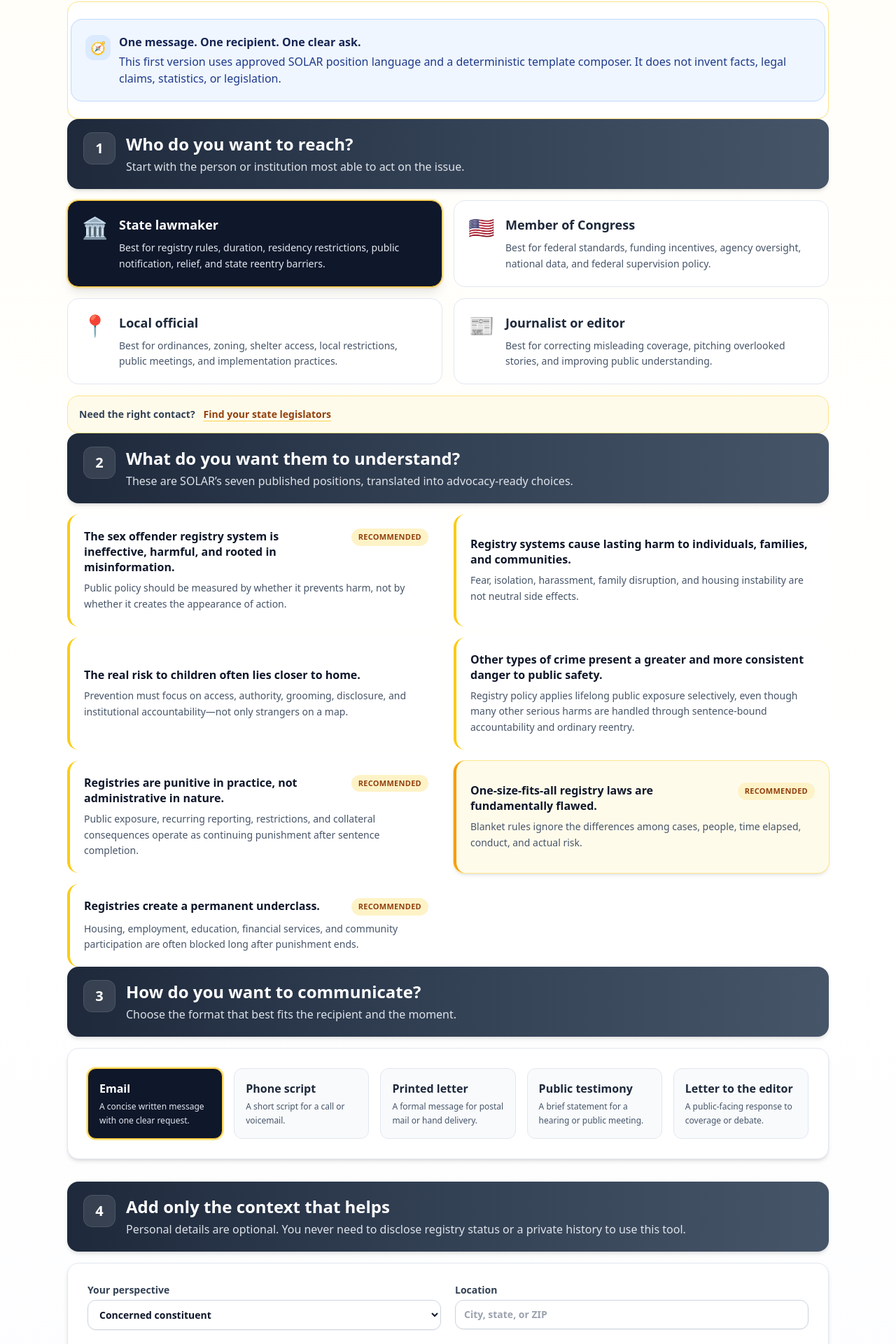
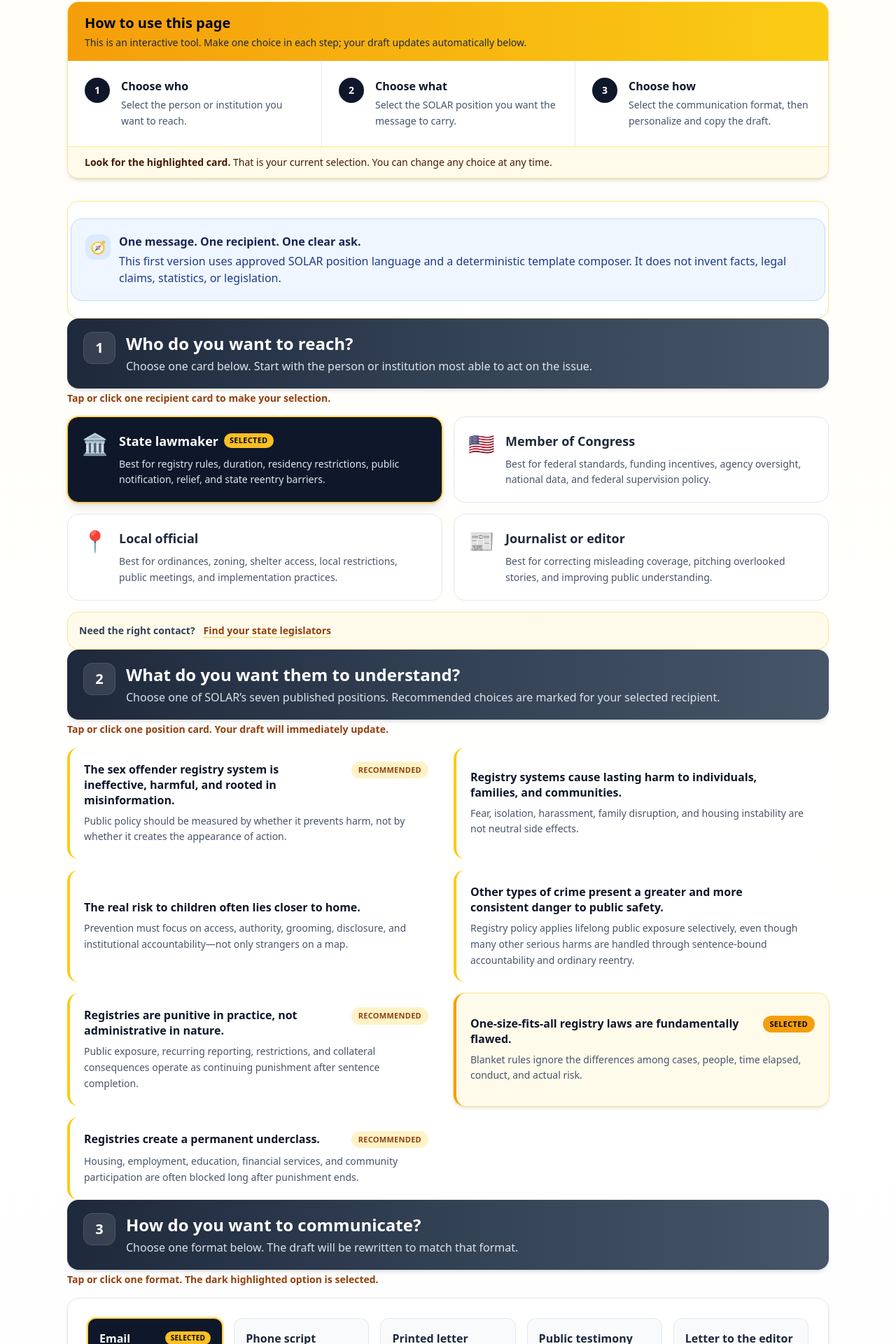
Before and after one commit to projectsolarrecon/Solar, a React (Vite) app: page /advocacy/action-hub in a window 1280 px wide. Shown: the part 864-2784 px from the top of the page at 70% size. Built offline with nearby package versions, Linux system fonts and the light colour scheme.

Commit message:
Clarify interactive Action Hub workflow

```diff
--- a/src/pages/AdvocacyActionHub.tsx
+++ b/src/pages/AdvocacyActionHub.tsx
@@ -139,6 +139,58 @@ export default function AdvocacyActionHub(): JSX.Element {
       <main className="max-w-6xl mx-auto px-4 sm:px-6 lg:px-8 py-8 sm:py-10">
         <ShareBar />
 
+        <section className="mb-8 overflow-hidden rounded-2xl border border-amber-200 bg-white shadow-md">
+          <div className="bg-gradient-to-r from-amber-500 to-yellow-400 px-5 py-4 text-slate-950 sm:px-6">
+            <h2 className="text-xl font-bold">How to use this page</h2>
+            <p className="mt-1 text-sm font-medium text-slate-800">
+              This is an interactive tool. Make one choice in each step; your draft updates automatically below.
+            </p>
+          </div>
+          <div className="grid gap-0 md:grid-cols-3">
+            {[
+              {
+                number: "1",
+                title: "Choose who",
+                text: "Select the person or institution you want to reach.",
+                href: "#who",
+              },
+              {
+                number: "2",
+                title: "Choose what",
+                text: "Select the SOLAR position you want the message to carry.",
+                href: "#what",
+              },
+              {
+                number: "3",
+                title: "Choose how",
+                text: "Select the communication format, then personalize and copy the draft.",
+                href: "#how",
+              },
+            ].map((step, index) => (
+              <a
+                key={step.number}
+                href={step.href}
+                className={`group flex gap-4 p-5 transition-colors hover:bg-amber-50 sm:p-6 ${
+                  index > 0 ? "border-t border-slate-200 md:border-l md:border-t-0" : ""
+                }`}
+              >
+                <span className="flex h-9 w-9 shrink-0 items-center justify-center rounded-full bg-slate-900 text-sm font-bold text-white group-hover:bg-amber-500 group-hover:text-slate-950">
+                  {step.number}
+                </span>
+                <span>
+                  <span className="block font-bold text-slate-900">{step.title}</span>
+                  <span className="mt-1 block text-sm leading-relaxed text-slate-600">
+                    {step.text}
+                  </span>
+                </span>
+              </a>
+            ))}
+          </div>
+          <div className="border-t border-amber-200 bg-amber-50 px-5 py-3 text-sm text-amber-950 sm:px-6">
+            <strong>Look for the highlighted card.</strong> That is your current selection. You can change any choice at any time.
+          </div>
+        </section>
+
         <div className="rounded-2xl border border-amber-200 bg-white p-1 shadow-sm">
           <GuideCallout
             tone="info"
@@ -157,8 +209,12 @@ export default function AdvocacyActionHub(): JSX.Element {
           id="who"
           number="1"
           title="Who do you want to reach?"
-          subtitle="Start with the person or institution most able to act on the issue."
+          subtitle="Choose one card below. Start with the person or institution most able to act on the issue."
         />
+
+        <p className="-mt-3 mb-4 text-sm font-semibold text-amber-800">
+          Tap or click one recipient card to make your selection.
+        </p>
 
         <div className="grid gap-4 md:grid-cols-2">
           {recipients.map((item) => {
@@ -184,7 +240,14 @@ export default function AdvocacyActionHub(): JSX.Element {
                     {item.icon}
                   </span>
                   <div>
-                    <h2 className="text-lg font-bold">{item.label}</h2>
+                    <div className="flex flex-wrap items-center gap-2">
+                      <h2 className="text-lg font-bold">{item.label}</h2>
+                      {active && (
+                        <span className="rounded-full bg-amber-400 px-2 py-0.5 text-[11px] font-bold uppercase tracking-wide text-slate-950">
+                          Selected
+                        </span>
+                      )}
+                    </div>
                     <p
                       className={`mt-2 text-sm leading-relaxed ${
                         active ? "text-slate-200" : "text-slate-600"
@@ -226,8 +289,12 @@ export default function AdvocacyActionHub(): JSX.Element {
           id="what"
           number="2"
           title="What do you want them to understand?"
-          subtitle="These are SOLAR’s seven published positions, translated into advocacy-ready choices."
+          subtitle="Choose one of SOLAR’s seven published positions. Recommended choices are marked for your selected recipient."
         />
+
+        <p className="-mt-3 mb-4 text-sm font-semibold text-amber-800">
+          Tap or click one position card. Your draft will immediately update.
+        </p>
 
         <div className="grid gap-4 lg:grid-cols-2">
           {positions.map((position) => {
@@ -249,11 +316,18 @@ export default function AdvocacyActionHub(): JSX.Element {
                   <h3 className="font-bold leading-snug text-slate-900">
                     {position.title}
                   </h3>
-                  {recommended && (
-                    <span className="shrink-0 rounded-full bg-amber-100 px-2.5 py-1 text-[11px] font-bold uppercase tracking-wide text-amber-800">
-                      Recommended
-                    </span>
-                  )}
+                  <div className="flex shrink-0 flex-col items-end gap-1.5">
+                    {active && (
+                      <span className="rounded-full bg-amber-500 px-2.5 py-1 text-[11px] font-bold uppercase tracking-wide text-slate-950">
+                        Selected
+                      </span>
+                    )}
+                    {recommended && !active && (
+                      <span className="rounded-full bg-amber-100 px-2.5 py-1 text-[11px] font-bold uppercase tracking-wide text-amber-800">
+                        Recommended
+                      </span>
+                    )}
+                  </div>
                 </div>
                 <p className="mt-2 text-sm leading-relaxed text-slate-600">
                   {position.summary}
@@ -267,8 +341,12 @@ export default function AdvocacyActionHub(): JSX.Element {
           id="how"
           number="3"
           title="How do you want to communicate?"
-          subtitle="Choose the format that best fits the recipient and the moment."
+          subtitle="Choose one format below. The draft will be rewritten to match that format."
         />
+
+        <p className="-mt-3 mb-4 text-sm font-semibold text-amber-800">
+          Tap or click one format. The dark highlighted option is selected.
+        </p>
 
         <GuideSectionCard>
           <div className="grid gap-4 sm:grid-cols-2 lg:grid-cols-5">
@@ -284,8 +362,16 @@ export default function AdvocacyActionHub(): JSX.Element {
                       ? "border-amber-400 bg-slate-900 text-white ring-2 ring-amber-200"
                       : "border-slate-200 bg-slate-50 hover:border-amber-300 hover:bg-amber-50"
                   }`}
+                  aria-pressed={active}
                 >
-                  <span className="block font-bold">{format.label}</span>
+                  <span className="flex items-center justify-between gap-2 font-bold">
+                    {format.label}
+                    {active && (
+                      <span className="rounded-full bg-amber-400 px-2 py-0.5 text-[10px] font-bold uppercase tracking-wide text-slate-950">
+                        Selected
+                      </span>
+                    )}
+                  </span>
                   <span
                     className={`mt-1 block text-xs leading-relaxed ${
                       active ? "text-slate-200" : "text-slate-600"
@@ -303,10 +389,13 @@ export default function AdvocacyActionHub(): JSX.Element {
           id="personalize"
           number="4"
           title="Add only the context that helps"
-          subtitle="Personal details are optional. You never need to disclose registry status or a private history to use this tool."
+          subtitle="Use the fields below to personalize the draft. Only your perspective is required; the other fields are optional."
         />
 
         <GuideSectionCard>
+          <div className="mb-5 rounded-xl border border-blue-200 bg-blue-50 p-4 text-sm leading-relaxed text-blue-900">
+            The draft updates as you type. You never need to disclose registry status or private case details to use this tool.
+          </div>
           <div className="grid gap-5 md:grid-cols-2">
             <label className="block text-sm font-semibold text-slate-700">
               Your perspective
@@ -326,7 +415,7 @@ export default function AdvocacyActionHub(): JSX.Element {
             </label>
 
             <label className="block text-sm font-semibold text-slate-700">
-              Location
+              Location <span className="font-normal text-slate-500">(optional)</span>
               <input
                 className={fieldClass}
                 value={location}
@@ -336,7 +425,7 @@ export default function AdvocacyActionHub(): JSX.Element {
             </label>
 
             <label className="block text-sm font-semibold text-slate-700 md:col-span-2">
-              Specific request
+              Specific request <span className="font-normal text-slate-500">(optional)</span>
               <input
                 className={fieldClass}
                 value={specificAsk}
@@ -346,7 +435,7 @@ export default function AdvocacyActionHub(): JSX.Element {
             </label>
 
             <label className="block text-sm font-semibold text-slate-700 md:col-span-2">
-              Optional local or personal context
+              Local or personal context <span className="font-normal text-slate-500">(optional)</span>
               <textarea
                 className={`${fieldClass} min-h-28`}
                 value={personalContext}
@@ -361,7 +450,7 @@ export default function AdvocacyActionHub(): JSX.Element {
           id="draft"
           number="5"
           title="Use your draft"
-          subtitle="Read it once, replace the bracketed placeholders, and keep the final message focused on one clear request."
+          subtitle="Your selections have been assembled below. Replace the bracketed placeholders, read it once, then copy or print it."
         />
 
         <div className="rounded-2xl border border-amber-200 bg-gradient-to-b from-amber-50 to-white p-1 shadow-sm">
```
